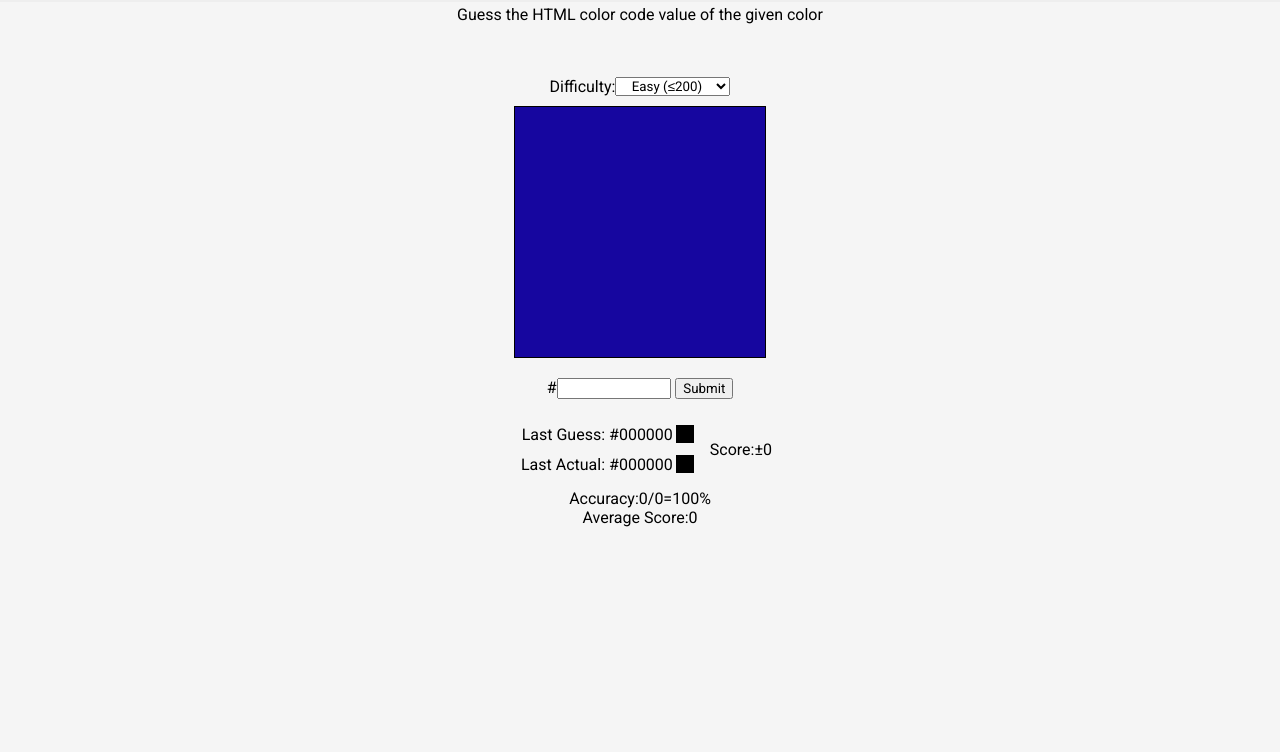
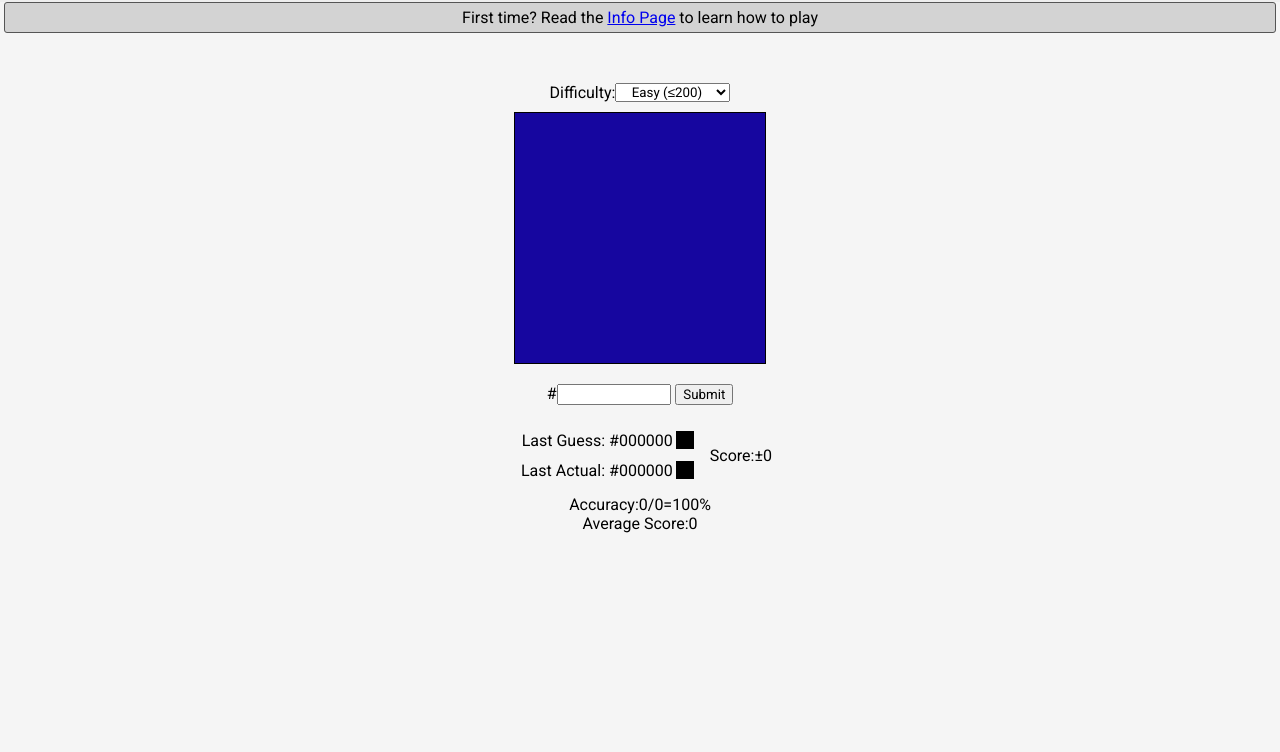
Before and after one commit to lukew3/color-code-tutor, a plain HTML site: page index.html in a window 1280 px wide. Shown: the part 48-800 px from the top of the page. Drawn offline with Linux system fonts and the light colour scheme.

Commit message:
add first visit banner

```diff
--- a/app.js
+++ b/app.js
@@ -37,6 +37,9 @@ let correctAnswers = 0;
 let totalAnswers = 0;
 let scoreSum = 0;
 
+if (document.cookie.indexOf("visited") >= 0) $('first_time_banner').style.display = 'none';
+else document.cookie = "visited";
+
 let currentColor = genColorCode();
 let lastColor = '000000';
 color_block.style.backgroundColor = '#' + currentColor;
--- a/index.html
+++ b/index.html
@@ -16,7 +16,7 @@
 		<a id="title_link" href='./index.html'><h1>Color Code Tutor</h1></a>
 		<a href='./info.html'><img src="img/info.svg" id="nav_info"></a>
 	</nav>
-	<p id="basic_instruction">Guess the HTML color code value of the given color</p>
+	<p id="first_time_banner">First time? Read the <a href='./info.html'>Info Page</a> to learn how to play</p>
 	<div id="game">
 		<div style="display: flex;">
 			<p>Difficulty:</p>
--- a/style.css
+++ b/style.css
@@ -23,9 +23,13 @@ nav {
 	height: 25px;
 	width: 25px;
 }
-#basic_instruction {
-	width: calc(100% - 6px);
-	padding: 3px;
+#first_time_banner {
+	width: calc(100% - 20px);
+	padding: 5px;
+	margin: auto;
+	background-color: lightgrey;
+	border-radius: 3px;
+	border: 1px solid #555;
 }
 #color_block {
         width: 250px;
```
